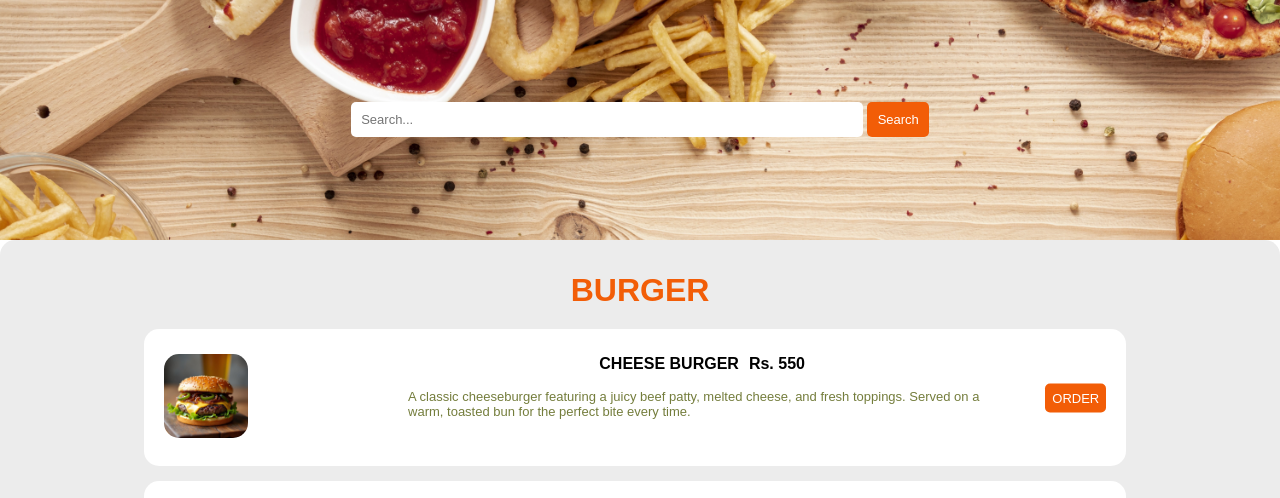
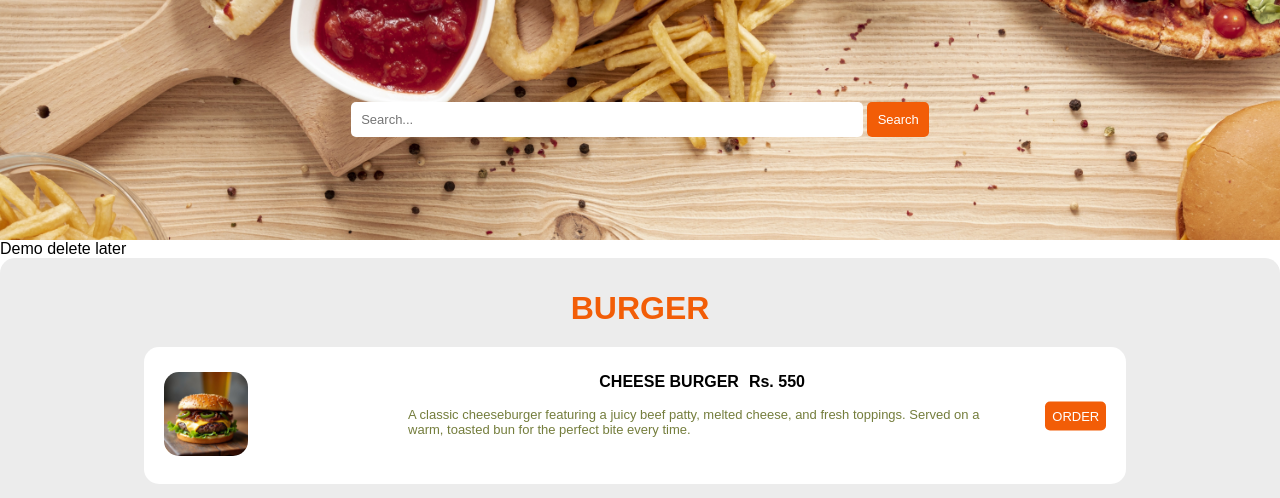
Before and after one commit to leevadangol/PROJECT-FOOD-ORDERING-SYSTEM-, a PHP site: page /burger.php in a window 1280 px wide. Shown: the part 96-594 px from the top of the page. Run offline with PHP 8.4, Linux system fonts and the light colour scheme; the visitor is signed in with stand-in values (Sample User, id 1).

Commit message:
this is demo commit

```diff
--- a/burger.php
+++ b/burger.php
@@ -14,7 +14,7 @@ require_once "check_login.php";
 </head>
 
 <body>
-
+<p>Demo delete later</p>
   <section class="food-menu">
     <div class="container">
       <h2 class="text-center">BURGER</h2>
```
